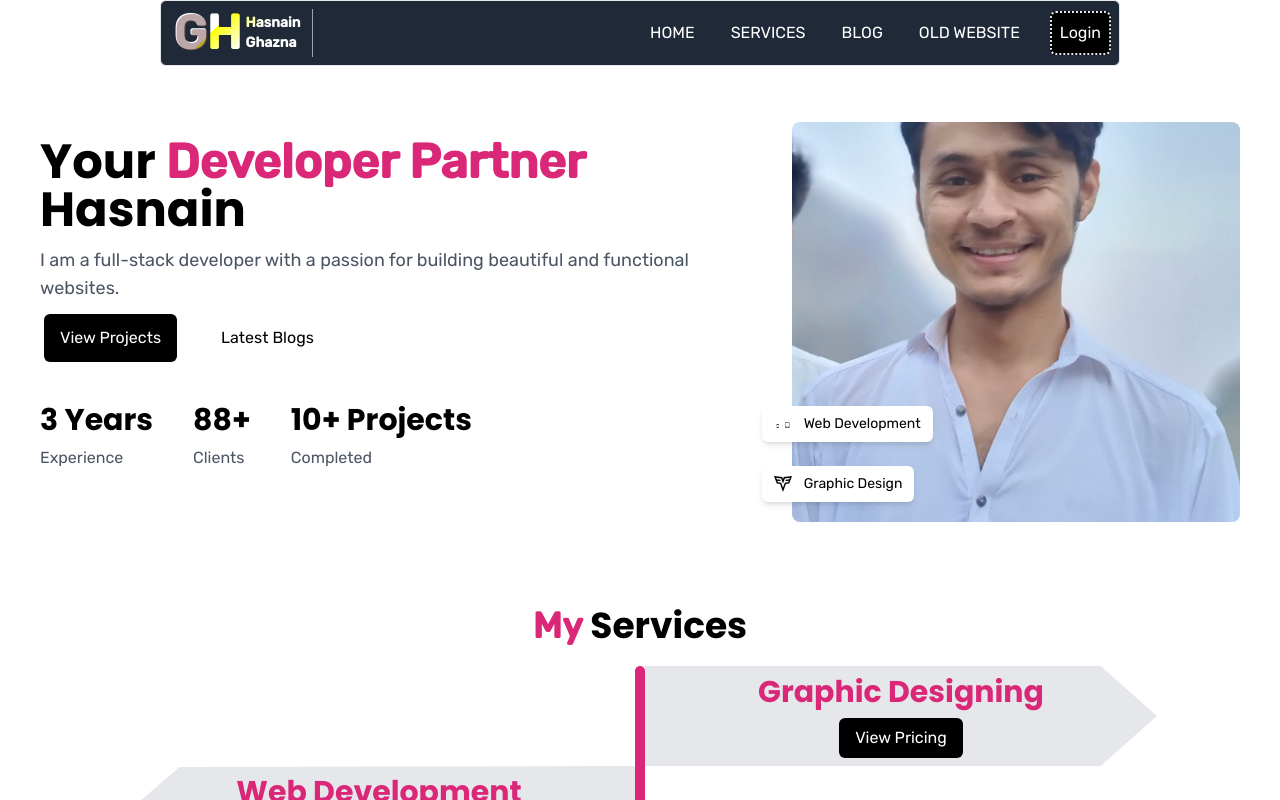
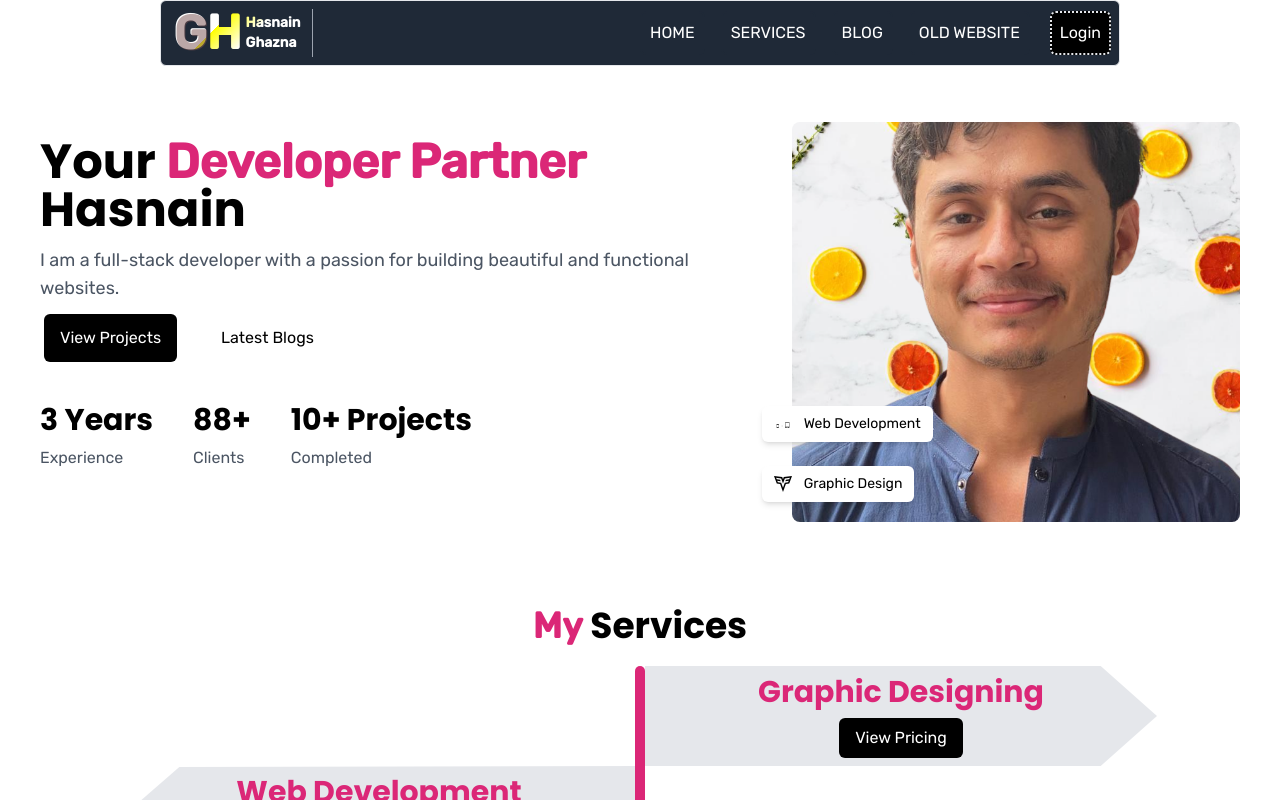
Before and after one commit to mhgkhan/ghazna, a Next.js app: page / in a window 1280 px wide. Shown: the top 800 px of the page. Built offline with nearby package versions, Linux system fonts and the light colour scheme.

Commit message:
Updated Hero Image

```diff
--- a/src/app/profile/page.js
+++ b/src/app/profile/page.js
@@ -37,10 +37,12 @@ const page = () => {
       <br />
       <br />
       <br />
+
+
       <div className='w-full mt-10'>
         <div className='container mx-auto my-5'>
           {/* <HeadingSection start={"Quick"} end={"Links"} key={"key"} /> */}
-          <h2 className='md:text-3xl text-2xl font-bold my-8 text-pink-600 underline px-2'>Porfile Status  </h2>
+          <h2 className='md:text-3xl text-2xl font-bold my-8 text-pink-600 underline px-2 text-center mx-auto'>Porfile Status  </h2>
           <div className="flex items-center justify-center flex-wrap gap-5 my-5">
 
             <div className='status-block p-2 border border-1 border-pink-600 rounded-md w-[200px] '>
--- a/src/components/ui/HeroSection.jsx
+++ b/src/components/ui/HeroSection.jsx
@@ -36,7 +36,7 @@ const HeroSection = () => {
                     </div>
                     {/* Hero Image */}
                     <div className="her-image md:w-[40%] w-[80%] relative md:h-[400px] h-[300px]">
-                        <Image src="/images/hero.jpg" alt="Hero Image of Developer Hasnain" width={400} height={400} className="object-cover object-center rounded-lg w-full h-full" />
+                        <Image src="/images/myProfile.png" alt="Hero Image of Developer Hasnain" width={400} height={400} className="object-cover object-center rounded-lg w-full h-full" />
                         <div className="p-2 md:px-3 px-2 absolute bottom-[10px] left-[-30px] md:bottom-5 md:left-[-30px] text-lg flex items-center justify-center gap-3 bg-white dark:bg-black rounded-md shadow-md dark:shadow-gray-20">
                             <span className="text-lg"><SiCodesignal /></span> <span className="text-sm">Graphic Design</span>
                         </div>
```
Also changed, not shown: public/images/myProfile.png (added).
